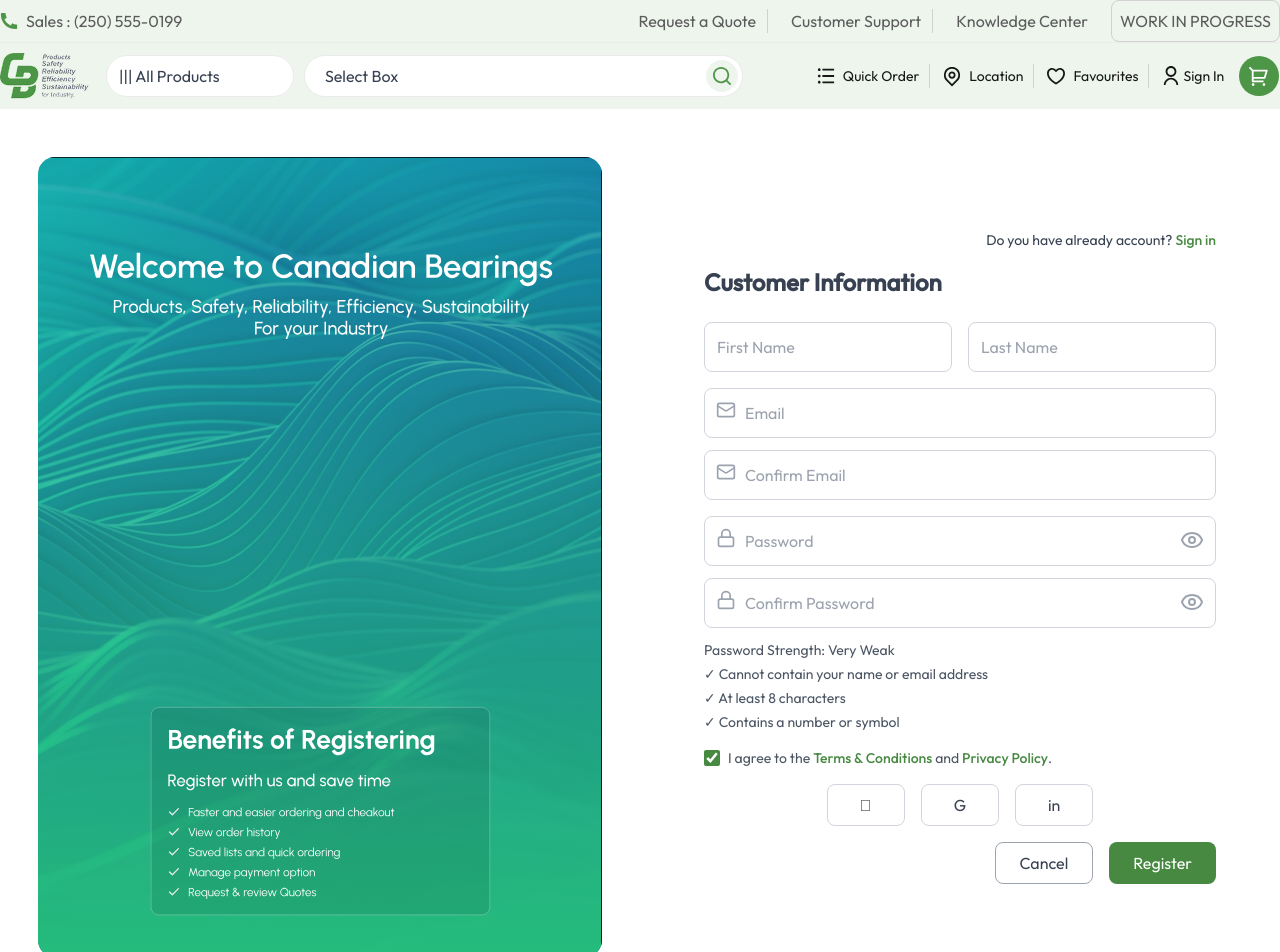
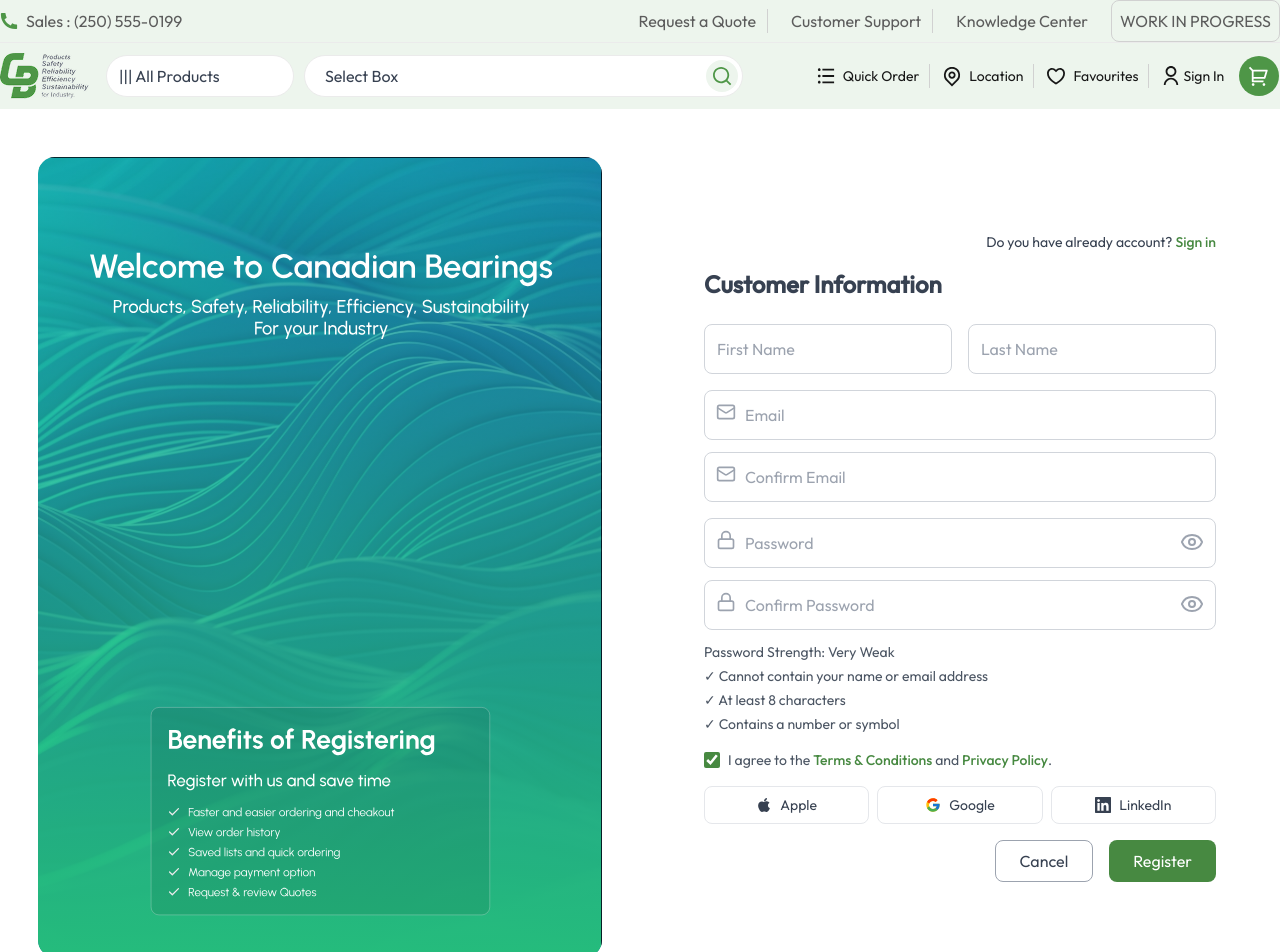
Before and after one commit to AbhijitSarker/canadian-bearings, a Next.js app: page /auth/register-1 in a window 1280 px wide. Shown: the top 952 px of the page. Built offline with nearby package versions, Linux system fonts and the light colour scheme.

Commit message:
fix social media icons

```diff
--- a/app/auth/register-1/page.jsx
+++ b/app/auth/register-1/page.jsx
@@ -4,6 +4,9 @@ import Link from "next/link";
 import { EyeIcon, EyeOffIcon, LockIcon, MailIcon } from "lucide-react";
 import Image from "next/image";
 import authLeftBanner from "@/assets/authLeftBanner.svg";
+import { FcGoogle } from "react-icons/fc";
+import { GrLinkedin } from "react-icons/gr";
+import { FaApple } from "react-icons/fa";
 export default function RegisterPage1() {
   const [showPassword, setShowPassword] = useState(false);
   const [showConfirm, setShowConfirm] = useState(false);
@@ -146,15 +149,33 @@ export default function RegisterPage1() {
               </div>
 
               {/* Social Buttons */}
-              <div className="flex items-center justify-center space-x-4 mt-6">
-                <button className="border border-gray-300 rounded-lg px-8 py-2 hover:bg-gray-100 transition">
-                  
+              <div className="grid grid-cols-3 gap-2">
+                {/* <button className="border border-gray-300 rounded-lg px-8 py-2 hover:bg-gray-100 transition">
+                  <FaApple className="w-4 h-4 mr-2" />
                 </button>
                 <button className="border border-gray-300 rounded-lg px-8 py-2 hover:bg-gray-100 transition">
-                  G
+                  <FcGoogle className="w-4 h-4 mr-2" />
                 </button>
                 <button className="border border-gray-300 rounded-lg px-8 py-2 hover:bg-gray-100 transition">
-                  in
+                  <GrLinkedin className="w-4 h-4 mr-2" />
+                </button> */}
+                <button
+                  type="button"
+                  className="border border-gray-200 rounded-lg py-2 flex items-center justify-center text-sm hover:bg-gray-50"
+                >
+                  <FaApple className="w-4 h-4 mr-2" /> Apple
+                </button>
+                <button
+                  type="button"
+                  className="border border-gray-200 rounded-lg py-2 flex items-center justify-center text-sm hover:bg-gray-50"
+                >
+                  <FcGoogle className="w-4 h-4 mr-2" /> Google
+                </button>
+                <button
+                  type="button"
+                  className="border border-gray-200 rounded-lg py-2 flex items-center justify-center text-sm hover:bg-gray-50"
+                >
+                  <GrLinkedin className="w-4 h-4 mr-2" /> LinkedIn
                 </button>
               </div>
 
--- a/app/auth/sign-in/page.jsx
+++ b/app/auth/sign-in/page.jsx
@@ -1,8 +1,10 @@
 "use client";
 import { useState } from "react";
 import Link from "next/link";
-import { MailIcon, LockIcon, EyeIcon, EyeOffIcon, Apple, Linkedin } from "lucide-react";
+import { MailIcon, LockIcon, EyeIcon, EyeOffIcon } from "lucide-react";
 import { FcGoogle } from "react-icons/fc";
+import { GrLinkedin } from "react-icons/gr";
+import { FaApple } from "react-icons/fa";
 import authLeftBanner from "@/assets/authLeftBanner.svg";
 import Image from "next/image";
 
@@ -112,7 +114,7 @@ export default function SignInPage() {
                 type="button"
                 className="border border-gray-200 rounded-lg py-2 flex items-center justify-center text-sm hover:bg-gray-50"
               >
-                <Apple className="w-4 h-4 mr-2" /> Apple
+                <FaApple className="w-4 h-4 mr-2" /> Apple
               </button>
               <button
                 type="button"
@@ -124,7 +126,7 @@ export default function SignInPage() {
                 type="button"
                 className="border border-gray-200 rounded-lg py-2 flex items-center justify-center text-sm hover:bg-gray-50"
               >
-                <Linkedin className="w-4 h-4 mr-2" /> LinkedIn
+                <GrLinkedin className="w-4 h-4 mr-2" /> LinkedIn
               </button>
             </div>
 
```
